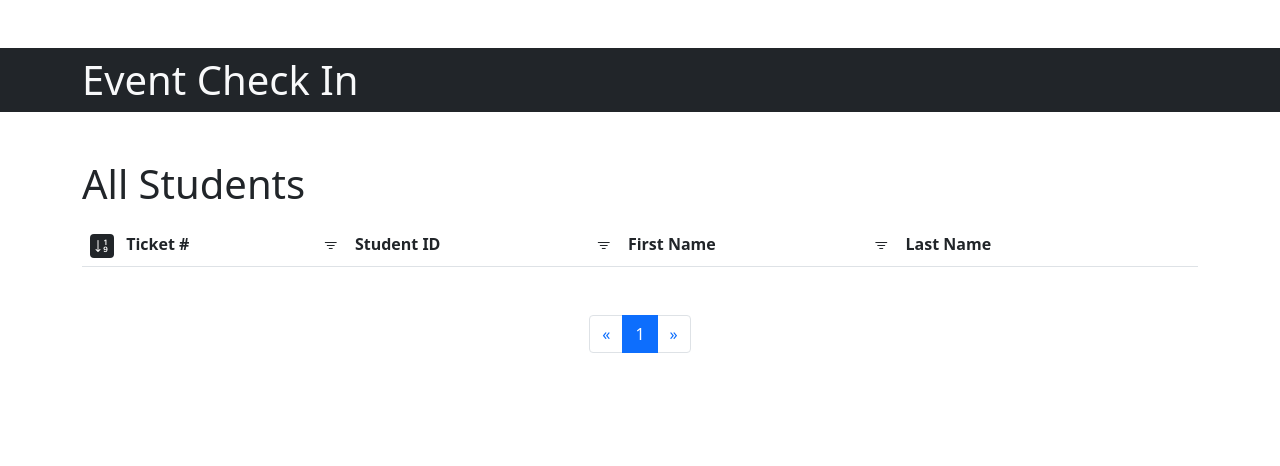
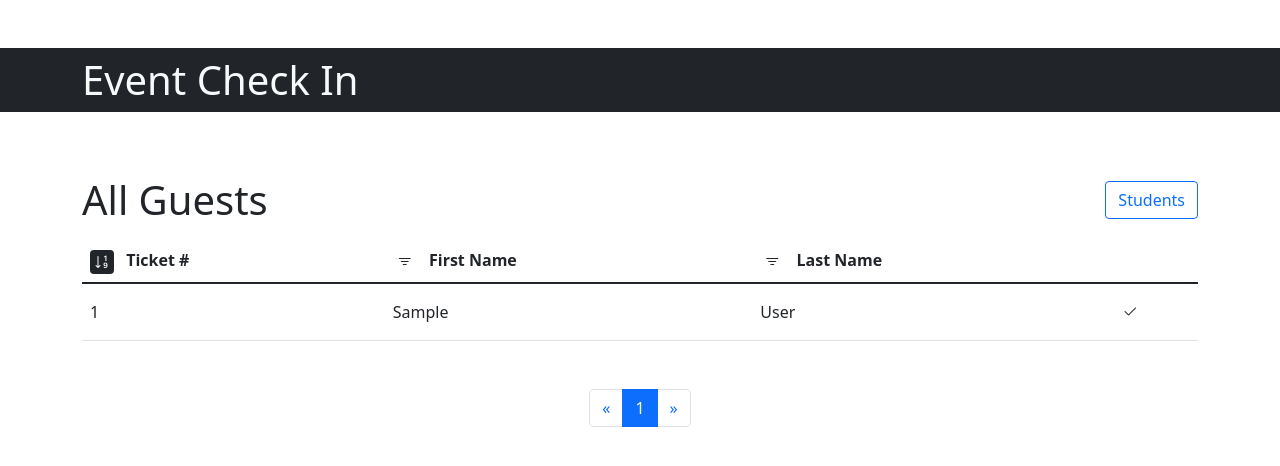
Before and after one commit to Platinum-Analytics/event-check-in, a Flask app: page /attendees?guests=True in a window 1280 px wide. Shown: the top 466 px of the page. Run offline with Flask 2, Linux system fonts and the light colour scheme; a user stored in the database is signed in; tables that the repository leaves empty hold one stand-in row (values such as "Sample post"); lists and menus that the app fills with data are empty.

Commit message:
Completely added list of all guests independent of list of all students

```diff
--- a/eventCheckIn/ui/static/js/attendees.js
+++ b/eventCheckIn/ui/static/js/attendees.js
@@ -5,10 +5,12 @@ let alphaUp = "bi-sort-alpha-up";
 let numDown = "bi-sort-numeric-down";
 let numUp = "bi-sort-numeric-up";
 
+
 // Set default query params
 let page = "1";
 let filter = "ticket_num";
 let desc = false;
+
 
 // Set query params from url
 let urlParams = new URLSearchParams(document.location.search);
@@ -22,20 +24,29 @@ if (urlParams.has("desc")) {
     desc = urlParams.get("desc") === "True";
 }
 
+
 // Highlight current page number
-document.getElementById(`page-${page}`).classList.add("active");
+let pageBtn = document.getElementById(`page-${page}`);
+if (!pageBtn) {
+    pageBtn = document.getElementById("page-1");
+}
+pageBtn.classList.add("active");
+
 
 // Highlight current filter
 let filterBtn = document.getElementById(filter);
+if (!filterBtn) {
+    filterBtn = document.getElementById("ticket_num");
+}
 filterBtn.classList.remove("btn-outline-dark");
 filterBtn.classList.add("btn-dark");
 
 
-//Change selected icon
+// Change selected icon
 let icon = filterBtn.firstElementChild;
+icon.classList.remove(filterIcon);
+
 let isAlpha = filter === "first_name" || filter === "last_name";
-
-icon.classList.remove(filterIcon);
 
 if (desc) {
     if (isAlpha) {
--- a/eventCheckIn/ui/templates/main/attendees.html
+++ b/eventCheckIn/ui/templates/main/attendees.html
@@ -7,11 +7,12 @@
 {% block content %}
     {% set filter = request.args.get("filter", "ticket_num") %}
     {% set page = request.args.get("page", 1)|int %}
-    {% set desc = request.args.get("desc", False) == "True" %}
+    {% set desc = request.args.get("desc") == "True" %}
+    {% set guests = request.args.get("guests") == "True" %}
 
-    {% if is_students %}
+    {% if guests %}
+        {% include "main/implements/guests.html" %}
+    {% else %}
         {% include "main/implements/students.html" %}
-    {% else %}
-        {% include "main/implements/guests.html" %}
     {% endif %}
 {% endblock %}
--- a/eventCheckIn/ui/templates/main/home.html
+++ b/eventCheckIn/ui/templates/main/home.html
@@ -25,7 +25,7 @@
                             <a href="{{ url_for("main.attendees") }}"
                                class="btn btn-outline-dark flex-fill d-flex align-items-center justify-content-center my-2">
                                 <i class="bi bi-people-fill me-3 me-sm-0 me-lg-3 fs-1"></i>
-                                <span class="d-inline d-sm-none d-lg-inline">Guest List</span>
+                                <span class="d-inline d-sm-none d-lg-inline">Attendee List</span>
                             </a>
                         </div>
                     </div>
--- a/eventCheckIn/ui/templates/main/implements/guests.html
+++ b/eventCheckIn/ui/templates/main/implements/guests.html
@@ -0,0 +1,263 @@
+{# Table #}
+<section class="my-5">
+    <div class="container">
+        <div class="d-flex justify-content-between align-items-center">
+                <p class="h1 my-3">All Guests</p>
+                <a href="{{ url_for("main.attendees", guests=false) }}" class="btn btn-outline-primary">Students</a>
+        </div>
+
+        <table class="table table-hover align-middle">
+            <thead>
+            <tr>
+                <th>
+                    <a href="{{ url_for("main.attendees", filter="ticket_num", desc=filter == "ticket_num" and not desc, guests=guests) }}"
+                       class="btn btn-outline-dark border-0 me-2 px-1 py-0" id="ticket_num">
+                        <i class="bi bi-filter"></i>
+                    </a>
+                    <span class="d-none d-md-inline">Ticket </span>
+                    <span class="d-none d-sm-inline">#</span>
+                </th>
+                <th>
+                    <a href="{{ url_for("main.attendees", filter="first_name", desc=filter == "first_name" and not desc, guests=guests) }}"
+                       class="btn btn-outline-dark border-0 me-2 px-1 py-0" id="first_name">
+                        <i class="bi bi-filter"></i>
+                    </a>
+                    <span class="d-none d-sm-inline">First</span>
+                    <span class="d-none d-md-inline"> Name</span>
+                </th>
+                <th>
+                    <a href="{{ url_for("main.attendees", filter="last_name", desc=filter == "last_name" and not desc, guests=guests) }}"
+                       class="btn btn-outline-dark border-0 me-2 px-1 py-0" id="last_name">
+                        <i class="bi bi-filter"></i>
+                    </a>
+
+                    <span class="d-none d-sm-inline">Last</span>
+                    <span class="d-none d-md-inline"> Name</span>
+                </th>
+                <th></th>
+            </tr>
+            </thead>
+            <tbody>
+            {% for i in group %}
+                <tr data-bs-toggle="modal" data-bs-target="#modal-{{ i.id }}">
+                    <td class="py-3">{{ i.ticket_num }}</td>
+                    <td class="py-3">{{ i.first_name }}</td>
+                    <td class="py-3">{{ i.last_name }}</td>
+                    {% if i.checked_in %}
+                        <td>
+                            <i class="bi bi-check2"></i>
+                        </td>
+                    {% else %}
+                        <td></td>
+                    {% endif %}
+                </tr>
+            {% endfor %}
+            </tbody>
+        </table>
+    </div>
+</section>
+
+{# Pagination #}
+<section class="my-5">
+    <div class="container">
+        <ul class="pagination justify-content-center">
+            <li class="page-item" id="previous"><a class="page-link"
+                                                   href="{{ url_for("main.attendees", page=((page - 2) % chunks) + 1, filter=filter, desc=desc, guests=guests) }}"
+                                                   aria-label="Previous">
+                <span aria-hidden="true">&laquo;</span>
+            </a>
+            </li>
+            {% for i in range(1, chunks + 1) %}
+                <li class="page-item" id="page-{{ i }}"><a class="page-link"
+                                                           href="{{ url_for("main.attendees", page=i, filter=filter, desc=desc, guests=guests) }}">{{ i }}</a>
+                </li>
+            {% endfor %}
+            <li class="page-item" id="next"><a class="page-link"
+                                               href="{{ url_for("main.attendees", page=page % chunks + 1, filter=filter, desc=desc, guests=guests) }}"
+                                               aria-label="Next">
+                <span aria-hidden="true">&raquo;</span>
+            </a>
+            </li>
+
+        </ul>
+    </div>
+</section>
+
+{# Modals #}
+<section>
+    {% for i in group %}
+        <div class="modal fade" id="modal-{{ i.id }}" tabindex="-1">
+            <div class="modal-dialog modal-lg">
+                <div class="modal-content">
+                    <div class="modal-header">
+                        <div class="h5 modal-title">
+                            {{ i.last_name }}, {{ i.first_name }}
+                            {% if i.checked_in %}
+                                <i class="bi bi-check2"></i>
+                            {% endif %}
+                        </div>
+                        <button type="button" class="btn-close" data-bs-dismiss="modal" aria-label="Close"></button>
+                    </div>
+                    <div class="modal-body">
+                        <nav>
+                            <div class="nav nav-tabs" role="tablist">
+                                <button class="nav-link active" data-bs-toggle="tab"
+                                        data-bs-target="#info-{{ i.id }}" type="button" role="tab">
+                                    Info
+                                </button>
+                                <button class="nav-link" data-bs-toggle="tab"
+                                        data-bs-target="#log-{{ i.id }}" type="button" role="tab">
+                                    Log
+                                </button>
+                            </div>
+                        </nav>
+
+                        <div class="tab-content">
+                            <div class="tab-pane fade show active" id="info-{{ i.id }}"
+                                 role="tabpanel">
+                                <div class="container mt-4">
+                                    <table class="table table-hover">
+                                        <thead>
+                                        <tr>
+                                            <th>Ticket #</th>
+                                            <th>{{ "Payment Type" if i.is_cash else "Check #" }}</th>
+                                            <th>Host</th>
+                                        </tr>
+                                        </thead>
+                                        <tbody>
+                                        <tr data-bs-toggle="modal" data-bs-target="#modal-{{ i.id }}-{{ i.host.school_id }}">
+                                            <td>{{ i.ticket_num }}</td>
+                                            <td>{{ "Cash" if i.is_cash else i.check_num }}</td>
+                                            <td>{{ i.host.last_name }}, {{ i.host.first_name }}</td>
+                                        </tr>
+                                        </tbody>
+                                    </table>
+                                </div>
+                            </div>
+
+                            <div class="tab-pane fade" id="log-{{ i.id }}" role="tabpanel">
+                                <div class="container mt-4">
+                                    <table class="table table-hover">
+                                        <thead>
+                                        <tr>
+                                            <th>Date</th>
+                                            <th>Time</th>
+                                            <th>Status</th>
+                                        </tr>
+                                        </thead>
+                                        <tbody>
+                                        {% for k in i.timeEntries %}
+                                            <tr>
+                                                <td>{{ k.time.strftime("%a, %b %e, %Y") }}</td>
+                                                <td>{{ k.time.strftime("%r") }}</td>
+                                                <td>Check {{ "In" if k.is_check_in else "Out" }}</td>
+                                            </tr>
+                                        {% endfor %}
+                                        </tbody>
+                                    </table>
+                                </div>
+                            </div>
+                        </div>
+                    </div>
+
+                    <div class="modal-footer">
+                        <button class="btn btn-outline-secondary" data-bs-dismiss="modal">
+                            Close
+                        </button>
+                    </div>
+                </div>
+            </div>
+        </div>
+
+        {% set j = i.host %}
+        <div class="modal fade" id="modal-{{ i.id }}-{{ j.school_id }}" tabindex="-1">
+            <div class="modal-dialog modal-lg">
+                <div class="modal-content">
+                    <div class="modal-header">
+                        <div class="h5 modal-title">
+                            {{ j.last_name }}, {{ j.first_name }}
+                            {% if j.checked_in %}
+                                <i class="bi bi-check2"></i>
+                            {% endif %}
+                        </div>
+                        <button type="button" class="btn-close" data-bs-dismiss="modal" aria-label="Close"></button>
+                    </div>
+                    <div class="modal-body">
+                        <nav>
+                            <div class="nav nav-tabs" role="tablist">
+                                <button class="nav-link active" data-bs-toggle="tab"
+                                        data-bs-target="#info-{{ i.id }}-{{ j.school_id }}" type="button" role="tab">
+                                    Info
+                                </button>
+                                <button class="nav-link" data-bs-toggle="tab"
+                                        data-bs-target="#log-{{ i.id }}-{{ j.school_id }}" type="button" role="tab">
+                                    Log
+                                </button>
+                            </div>
+                        </nav>
+
+                        <div class="tab-content">
+                            <div class="tab-pane fade show active" id="info-{{ i.id }}-{{ j.school_id }}"
+                                 role="tabpanel">
+                                <div class="container mt-4">
+                                    <table class="table">
+                                        <thead>
+                                        <tr>
+                                            <th>Ticket #</th>
+                                            <th>Student ID</th>
+                                            <th>{{ "Payment Type" if j.is_cash else "Check #" }}</th>
+                                        </tr>
+                                        </thead>
+                                        <tbody>
+                                        <tr>
+                                            <td>{{ j.ticket_num }}</td>
+                                            <td>{{ j.school_id }}</td>
+                                            <td>{{ "Cash" if j.is_cash else j.check_num }}</td>
+                                        </tr>
+                                        </tbody>
+                                    </table>
+                                </div>
+                            </div>
+
+                            <div class="tab-pane fade" id="log-{{ i.id }}-{{ j.school_id }}" role="tabpanel">
+                                <div class="container mt-4">
+                                    <table class="table table-hover">
+                                        <thead>
+                                        <tr>
+                                            <th>Date</th>
+                                            <th>Time</th>
+                                            <th>Status</th>
+                                        </tr>
+                                        </thead>
+                                        <tbody>
+                                        {% for k in j.timeEntries %}
+                                            <tr>
+                                                <td>{{ k.time.strftime("%a, %b %e, %Y") }}</td>
+                                                <td>{{ k.time.strftime("%r") }}</td>
+                                                <td>Check {{ "In" if k.is_check_in else "Out" }}</td>
+                                            </tr>
+                                        {% endfor %}
+                                        </tbody>
+                                    </table>
+                                </div>
+                            </div>
+                        </div>
+                    </div>
+
+                    <div class="modal-footer">
+                        <button class="btn btn-outline-secondary" data-bs-dismiss="modal">
+                            Close
+                        </button>
+                        <button class="btn btn-primary" data-bs-toggle="modal"
+                                    data-bs-target="#modal-{{ i.id }}">
+                                Return
+                            </button>
+                    </div>
+                </div>
+            </div>
+        </div>
+    {% endfor %}
+</section>
+
+{# Scripts #}
+<script src="{{ url_for("static", filename="js/attendees.js") }}"></script>
--- a/eventCheckIn/ui/templates/main/implements/students.html
+++ b/eventCheckIn/ui/templates/main/implements/students.html
@@ -1,13 +1,16 @@
 {# Table #}
 <section class="my-5">
     <div class="container">
-        <p class="h1 my-3">All Students</p>
+        <div class="d-flex justify-content-between align-items-center">
+                <p class="h1 my-3">All Students</p>
+                <a href="{{ url_for("main.attendees", guests=true) }}" class="btn btn-outline-primary">Guests</a>
+        </div>
 
         <table class="table table-hover align-middle">
             <thead>
             <tr>
                 <th>
-                    <a href="{{ url_for("main.attendees", filter="ticket_num", desc=filter == "ticket_num" and not desc, is_students=is_students) }}"
+                    <a href="{{ url_for("main.attendees", filter="ticket_num", desc=filter == "ticket_num" and not desc, guests=guests) }}"
                        class="btn btn-outline-dark border-0 me-2 px-1 py-0" id="ticket_num">
                         <i class="bi bi-filter"></i>
                     </a>
@@ -15,7 +18,7 @@
                     <span class="d-none d-sm-inline">#</span>
                 </th>
                 <th>
-                    <a href="{{ url_for("main.attendees", filter="school_id", desc=filter == "school_id" and not desc, is_students=is_students) }}"
+                    <a href="{{ url_for("main.attendees", filter="school_id", desc=filter == "school_id" and not desc, guests=guests) }}"
                        class="btn btn-outline-dark border-0 me-2 px-1 py-0" id="school_id">
                         <i class="bi bi-filter"></i>
                     </a>
@@ -23,7 +26,7 @@
                     <span class="d-none d-sm-inline">ID</span>
                 </th>
                 <th>
-                    <a href="{{ url_for("main.attendees", filter="first_name", desc=filter == "first_name" and not desc, is_students=is_students) }}"
+                    <a href="{{ url_for("main.attendees", filter="first_name", desc=filter == "first_name" and not desc, guests=guests) }}"
                        class="btn btn-outline-dark border-0 me-2 px-1 py-0" id="first_name">
                         <i class="bi bi-filter"></i>
                     </a>
@@ -31,7 +34,7 @@
                     <span class="d-none d-md-inline"> Name</span>
                 </th>
                 <th>
-                    <a href="{{ url_for("main.attendees", filter="last_name", desc=filter == "last_name" and not desc, is_students=is_students) }}"
+                    <a href="{{ url_for("main.attendees", filter="last_name", desc=filter == "last_name" and not desc, guests=guests) }}"
                        class="btn btn-outline-dark border-0 me-2 px-1 py-0" id="last_name">
                         <i class="bi bi-filter"></i>
                     </a>
@@ -76,18 +79,18 @@
     <div class="container">
         <ul class="pagination justify-content-center">
             <li class="page-item" id="previous"><a class="page-link"
-                                                   href="{{ url_for("main.attendees", page=((page - 2) % chunks) + 1, filter=filter, desc=desc, is_students=is_students) }}"
+                                                   href="{{ url_for("main.attendees", page=((page - 2) % chunks) + 1, filter=filter, desc=desc, guests=guests) }}"
                                                    aria-label="Previous">
                 <span aria-hidden="true">&laquo;</span>
             </a>
             </li>
             {% for i in range(1, chunks + 1) %}
                 <li class="page-item" id="page-{{ i }}"><a class="page-link"
-                                                           href="{{ url_for("main.attendees", page=i, filter=filter, desc=desc, is_students=is_students) }}">{{ i }}</a>
+                                                           href="{{ url_for("main.attendees", page=i, filter=filter, desc=desc, guests=guests) }}">{{ i }}</a>
                 </li>
             {% endfor %}
             <li class="page-item" id="next"><a class="page-link"
-                                               href="{{ url_for("main.attendees", page=page % chunks + 1, filter=filter, desc=desc, is_students=is_students) }}"
+                                               href="{{ url_for("main.attendees", page=page % chunks + 1, filter=filter, desc=desc, guests=guests) }}"
                                                aria-label="Next">
                 <span aria-hidden="true">&raquo;</span>
             </a>
@@ -106,6 +109,9 @@
                     <div class="modal-header">
                         <div class="h5 modal-title">
                             {{ i.last_name }}, {{ i.first_name }}
+                            {% if i.checked_in %}
+                                <i class="bi bi-check2"></i>
+                            {% endif %}
                         </div>
                         <button type="button" class="btn-close" data-bs-dismiss="modal" aria-label="Close"></button>
                     </div>
```
Also changed, not shown: eventCheckIn/controllers.py (+15 -14 lines).
